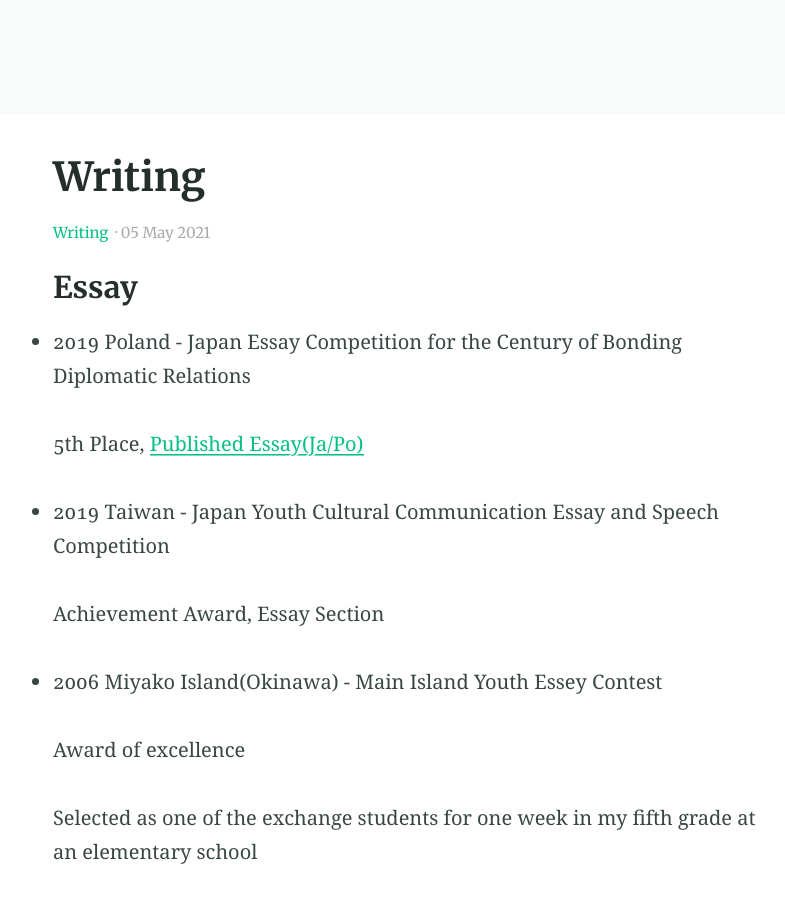
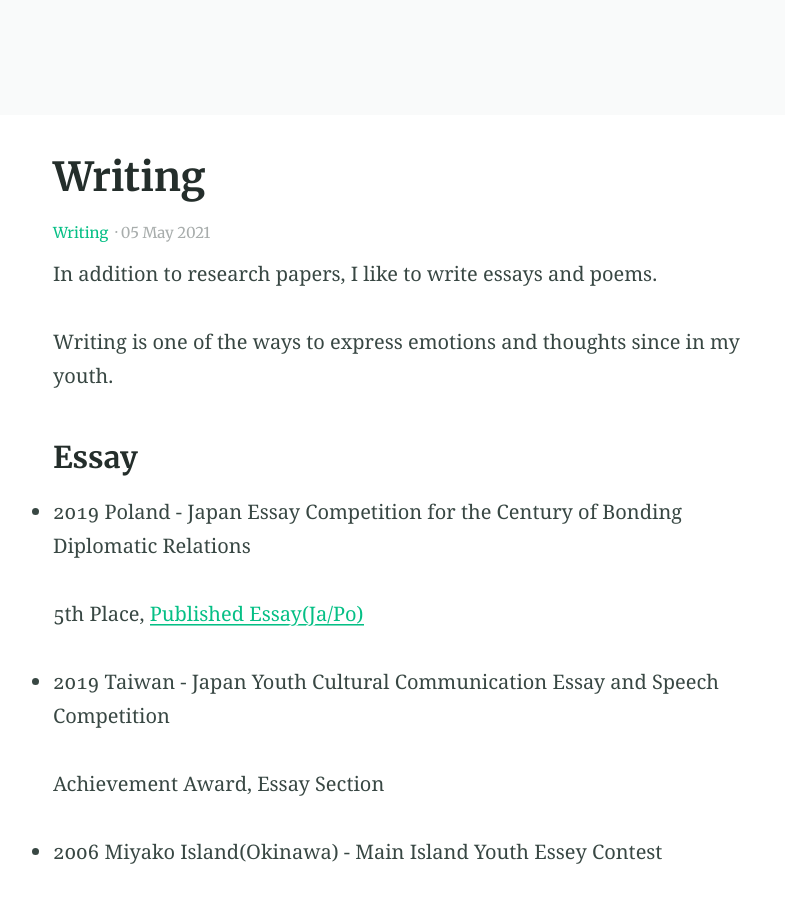
Before and after one commit to NaosFabrik/NaosFabrik.github.io, a Jekyll site: the page built from _posts/2021-05-05-writing.md, in a window 1280 px wide and 900 px high, scrolled down 294 px. Shown: the whole window, without its empty margins (230-1015 px from the left). Built offline with Jekyll 4.4.1, drawn with Linux system fonts in a browser that asks for light colours.

Commit message:
Update 2021-05-05-writing.md

```diff
--- a/_posts/2021-05-05-writing.md
+++ b/_posts/2021-05-05-writing.md
@@ -4,6 +4,10 @@ categories:
 - Writing
 feature_text: |
 ---
+In addition to research papers, I like to write essays and poems.
+
+Writing is one of the ways to express emotions and thoughts since in my youth.
+
 ### Essay
 * 2019 Poland - Japan Essay Competition for the Century of Bonding Diplomatic Relations
 
```
Also changed, not shown: other parts of _posts/2021-05-05-writing.md (+5 -0 lines).
